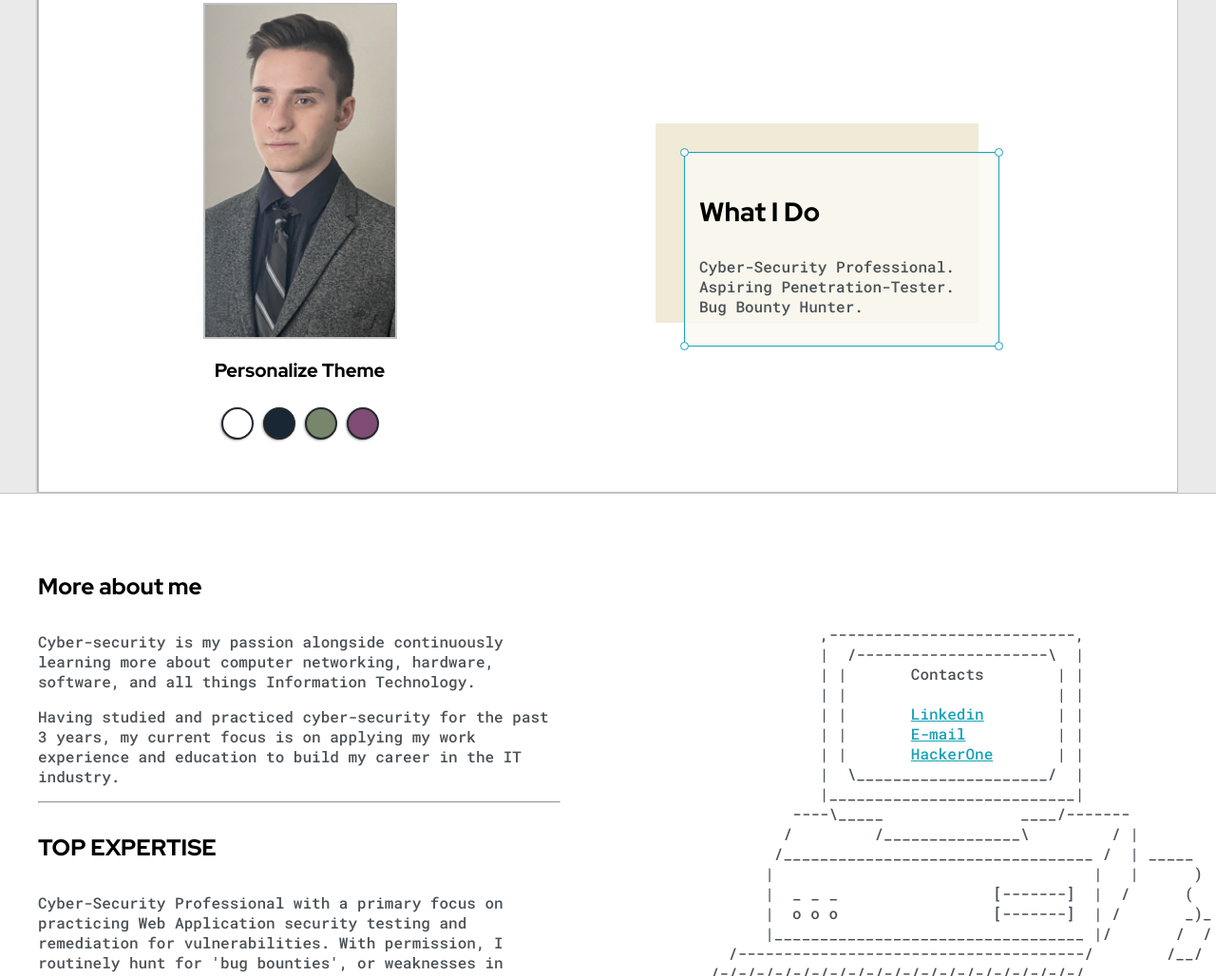
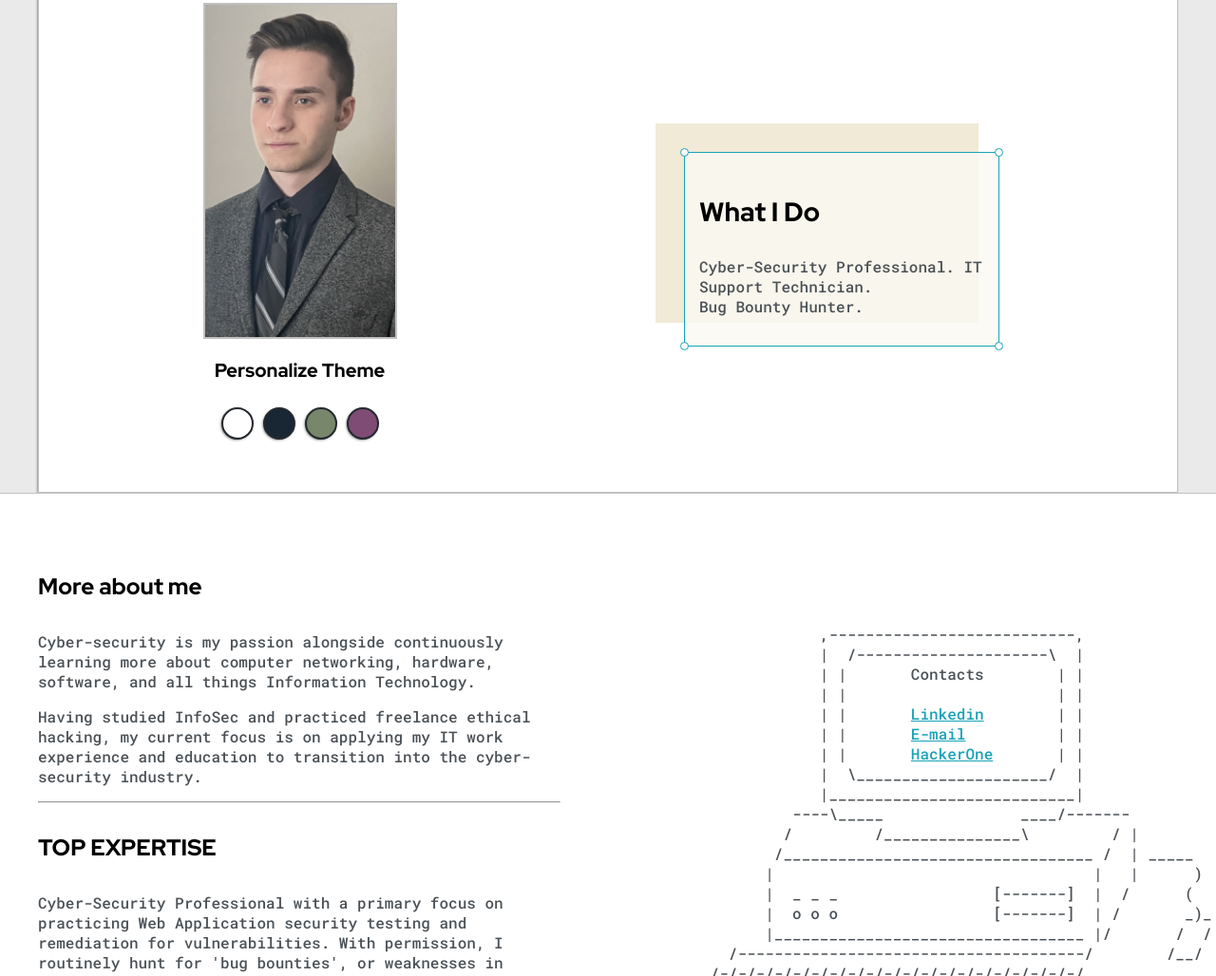
Before and after one commit to michaellaoudis/michaellaoudis.github.io, a plain HTML site: page index.html in a window 1280 px wide. Shown: the part 353-1381 px from the top of the page at 95% size. Drawn offline with Linux system fonts and the light colour scheme; a web font is replaced by a local one.

Commit message:
Updated index.html

```diff
--- a/index.html
+++ b/index.html
@@ -64,7 +64,7 @@
                                 <div id="corner-tl" class="corner"></div>
                                 <div id="corner-tr" class="corner"></div>
                                 <h3>What I Do</h3>
-                                <p>Cyber-Security Professional. Aspiring Penetration-Tester. <br>Bug Bounty Hunter. </p>
+                                <p>Cyber-Security Professional. IT Support Technician. <br>Bug Bounty Hunter. </p>
                                 <div id="corner-br" class="corner"></div>
                                 <div id="corner-bl" class="corner"></div>
                             </div>
@@ -84,8 +84,8 @@
                         <p>Cyber-security is my passion alongside continuously learning more
                             about computer networking, hardware, software, and all things Information Technology.</p>
 
-                        <p>Having studied and practiced cyber-security for the past 3 years,
-                            my current focus is on applying my work experience and education to build my career in the IT industry.</p>
+                        <p>Having studied InfoSec and practiced freelance ethical hacking,
+                            my current focus is on applying my IT work experience and education to transition into the cyber-security industry.</p>
                         <hr>
 
                         <h4>TOP EXPERTISE</h4>
```
